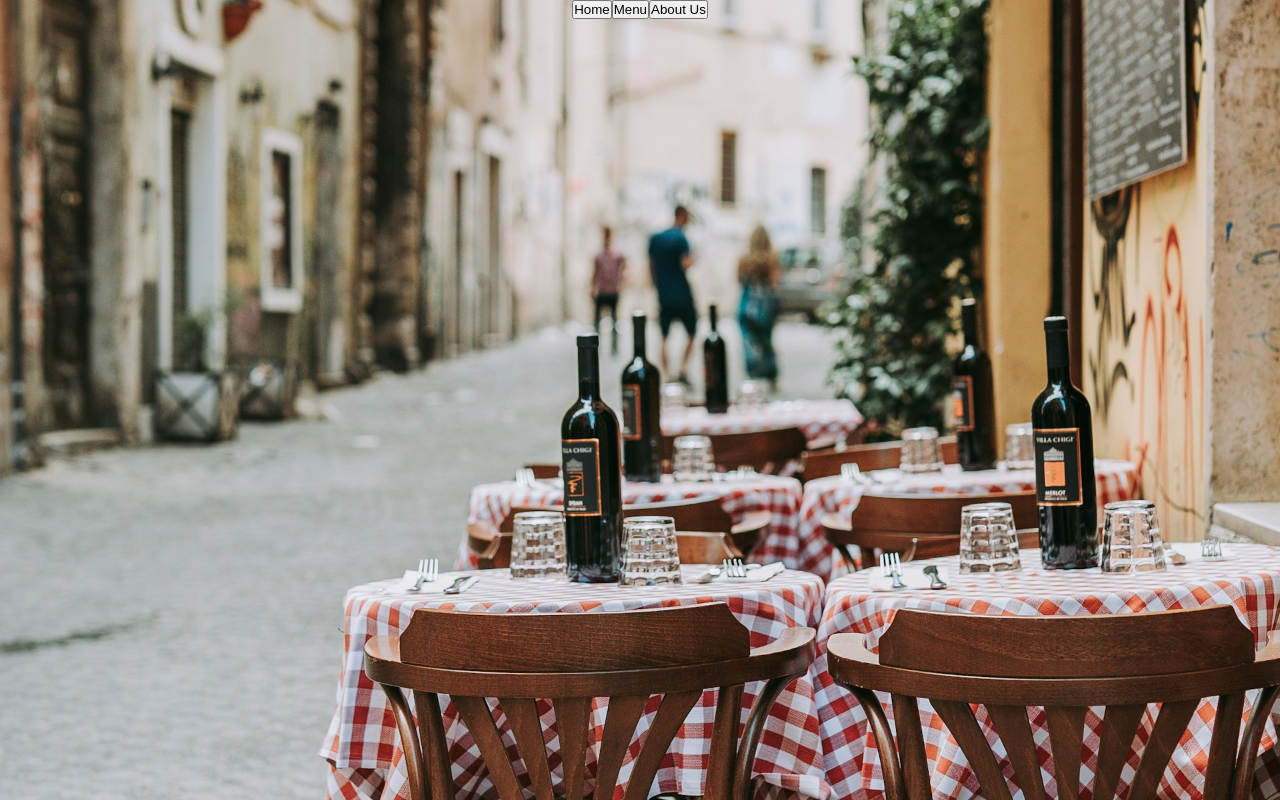
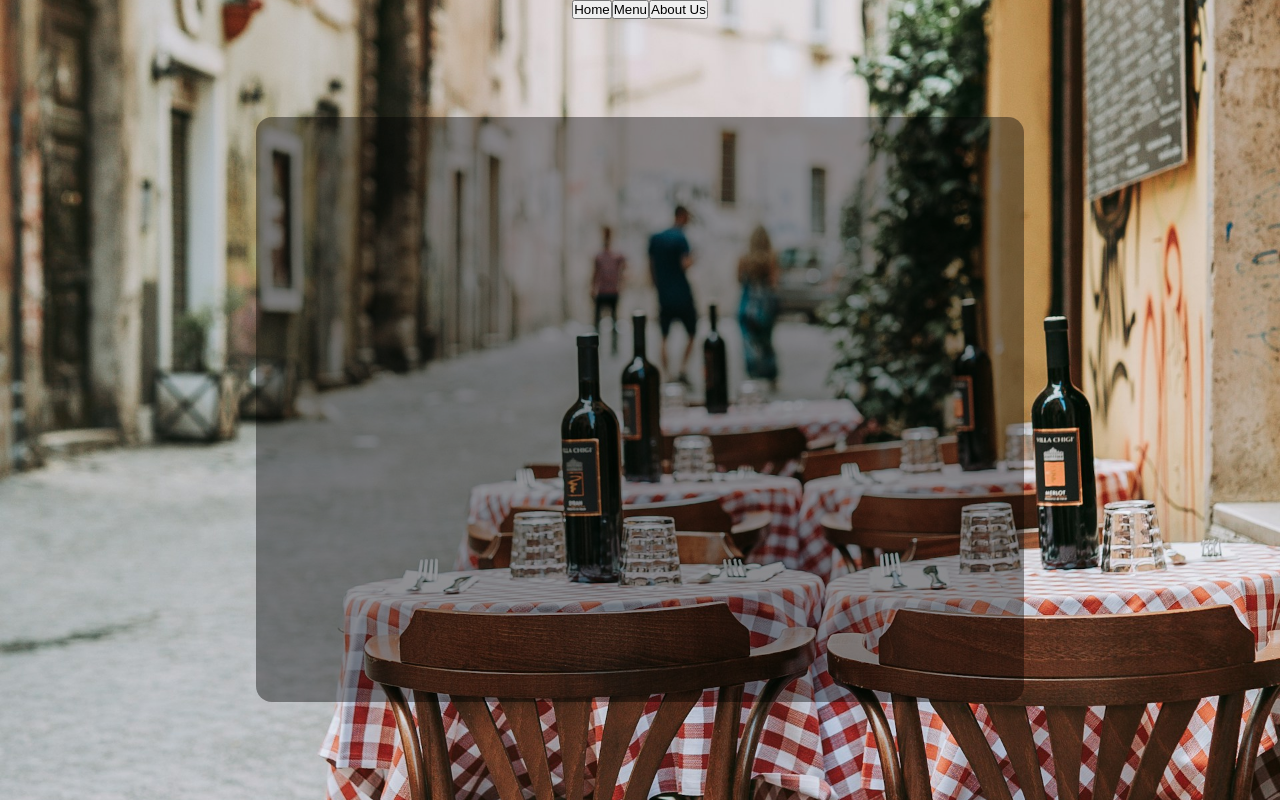
Before and after one commit to wesgunning/webpack-restaurant, a website built with webpack: page src/index.html in a window 1280 px wide. Built offline with nearby package versions, Linux system fonts and the light colour scheme.

Commit message:
Modify css to center/style content div

```diff
--- a/src/index.html
+++ b/src/index.html
@@ -14,7 +14,9 @@
             <button>About Us</button>
         </nav>
     </header>
-    <div id="content">
+    <div id="container">
+        <div id="content">
+        </div>
     </div>
 </body>
 </html>
--- a/src/styles.css
+++ b/src/styles.css
@@ -4,6 +4,9 @@
     margin: 0;
 }
 body {
+    display: flex;
+    flex-direction: column;
+    align-items: center;
     height: 100vh;
     background-image: url(./courtyard.jpeg);
     background-size: cover;
@@ -15,3 +18,14 @@ nav {
     display: flex;
     justify-content: center;
 }
+#container {
+    display: flex;
+    align-items: center;
+    height: 100%;
+}
+#content {
+    background-color: hsl(0, 0%, 0%, 0.4);
+    height: 75%;
+    width: 60vw;
+    border-radius: 1rem;
+}
```
